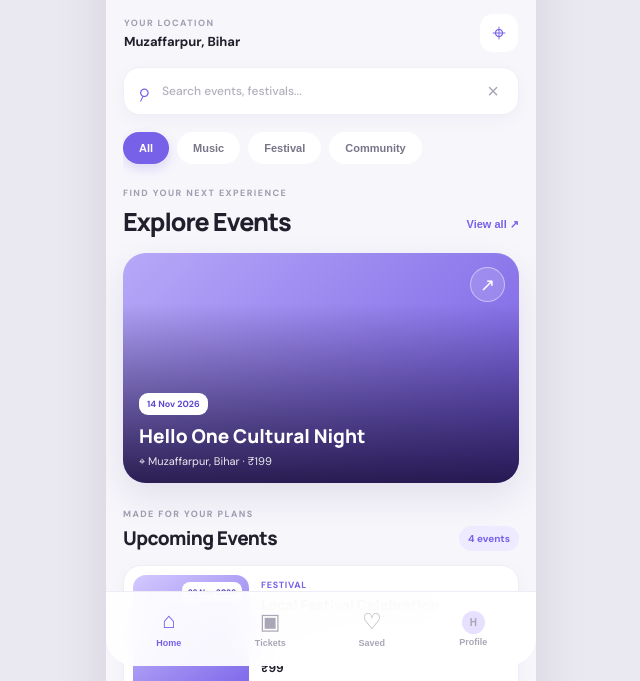
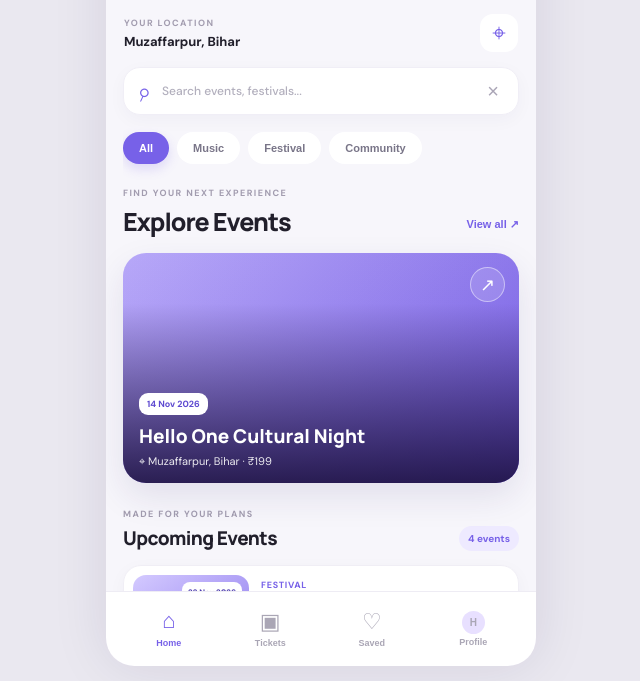
Before and after one commit to id2ab/helloone, a plain HTML site: page index.html in a window 1280 px wide. Shown: the part 106-787 px from the top of the page, without its empty margins (319-959 px from the left). Drawn offline with Linux system fonts and the light colour scheme.

Commit message:
Update style.css

```diff
--- a/style.css
+++ b/style.css
@@ -5,3 +5,56 @@
 @media print{
   body{background:white}.app-shell{max-width:100%;box-shadow:none;padding:0}.topbar,.bottom-nav,.back-button,.purchase-bar,.ticket-actions,.toast{display:none!important}.screen{display:none!important;padding:0}.screen.active{display:block!important}#ticketScreen{display:block!important}.ticket-detail-card{border:0;box-shadow:none}.ticket-note{color:#333;background:#f4f4f4}.ticket-detail-card .success-head{padding-top:0}@page{margin:12mm}
 }
+
+/* Fixed app chrome: header and bottom navigation stay in place while screens scroll. */
+html, body { min-height: 100%; }
+body { overflow: hidden; }
+.app-shell {
+  height: 100dvh;
+  min-height: 0;
+  overflow: hidden;
+  position: relative;
+  padding-bottom: 0;
+}
+.topbar {
+  position: absolute;
+  z-index: 30;
+  inset: 0 0 auto 0;
+  width: 100%;
+  flex-shrink: 0;
+}
+#mainContent {
+  position: absolute;
+  inset: 72px 0 75px 0;
+  overflow-y: auto;
+  overscroll-behavior-y: contain;
+  -webkit-overflow-scrolling: touch;
+  scrollbar-width: thin;
+  scrollbar-color: #d6cffb transparent;
+}
+#mainContent::-webkit-scrollbar { width: 4px; }
+#mainContent::-webkit-scrollbar-thumb { background: #d6cffb; border-radius: 8px; }
+.bottom-nav {
+  position: absolute;
+  left: 0;
+  bottom: 0;
+  transform: none;
+  width: 100%;
+  max-width: none;
+  flex-shrink: 0;
+  padding-bottom: calc(8px + env(safe-area-inset-bottom));
+}
+.screen { min-height: 100%; }
+.purchase-bar { position: static; }
+@media (min-width: 700px) {
+  body { padding: 28px 0; overflow: hidden; }
+  .app-shell { height: calc(100dvh - 56px); min-height: 0; border-radius: 28px; }
+  .topbar { border-radius: 28px 28px 0 0; }
+  .bottom-nav { bottom: 0; border-radius: 0 0 28px 28px; }
+  #mainContent { inset: 72px 0 75px 0; }
+}
+@media print {
+  body { overflow: visible; }
+  .app-shell { height: auto; overflow: visible; }
+  #mainContent { position: static; height: auto; overflow: visible; }
+}
```
